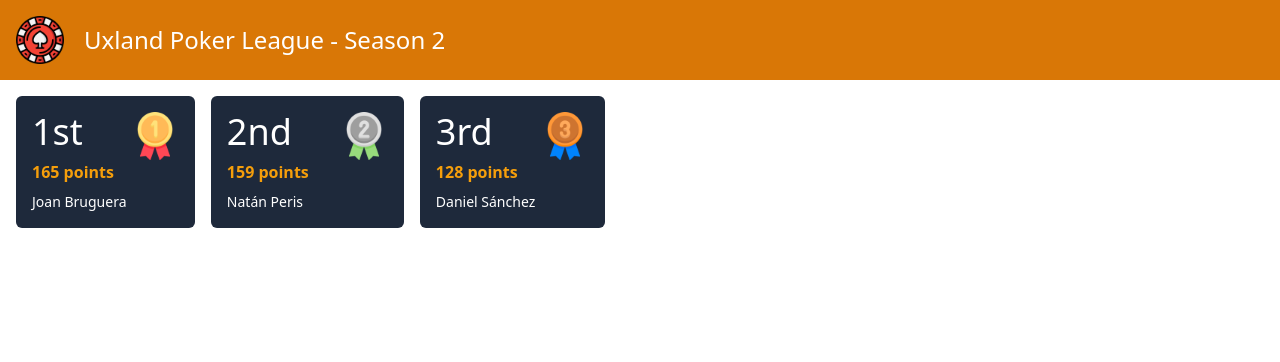
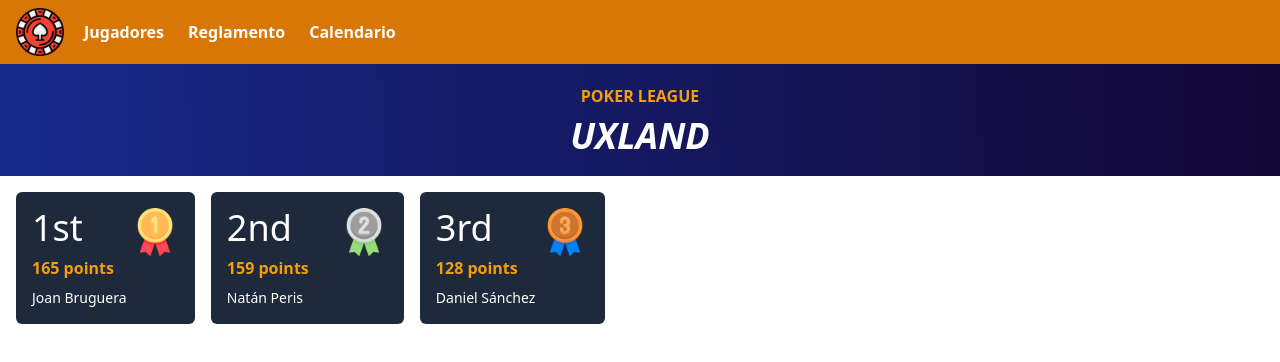
Before and after one commit to dguasch89/poker-league, a React (Vite) app: page / in a window 1280 px wide. Shown: the top 362 px of the page. Built offline with nearby package versions, Linux system fonts and the light colour scheme.

Commit message:
home component

```diff
--- a/src/App.tsx
+++ b/src/App.tsx
@@ -1,42 +1,19 @@
 import logo from './assets/poker.png';
-import goldMedal from './assets/gold_medal.png';
-import silverMedal from './assets/silver_medal.png';
-import bronzeMedal from './assets/bronze_medal.png';
+import {Home} from './views/Home';
 
 function App() {
   return (
     <div className="App">
-      <header className="flex flex-row items-center gap-5 bg-amber-600 p-4">
+      <header className="flex flex-row items-center gap-5 bg-amber-600 p-4 pt-2 pb-2">
         <img src={logo} className="w-12" alt="Poker" />
-        <h1 className="text-white text-2xl font-medium">Uxland Poker League - Season 2</h1>
+        <div className="flex flex-row gap-6 text-white text-md font-medium">
+          <div className="font-bold">Jugadores</div>
+          <div className="font-bold">Reglamento</div>
+          <div className="font-bold">Calendario</div>
+        </div>
       </header>
-      <main className="p-4">
-        <section className="flex flex-col sm:flex-row items-center gap-4">
-          <div className="flex flex-col w-full sm:w-auto p-4 text-white bg-slate-800 rounded-md sm:min-w">
-            <div className="flex flex-row justify-between sm:gap-12">
-              <div className="text-4xl font-medium">1st</div>
-              <img src={goldMedal} className="w-12" alt="gold-medal" />
-            </div>
-            <div className="text-md font-bold text-amber-500 mb-2">165 points</div>
-            <div className="text-sm">Joan Bruguera</div>
-          </div>
-          <div className="flex flex-col w-full sm:w-auto p-4 text-white bg-slate-800 rounded-md">
-            <div className="flex flex-row justify-between sm:gap-12">
-              <div className="text-4xl font-medium">2nd</div>
-              <img src={silverMedal} className="w-12" alt="silver-medal" />
-            </div>
-            <div className="text-md font-bold text-amber-500 mb-2">159 points</div>
-            <div className="text-sm">Natán Peris</div>
-          </div>
-          <div className="flex flex-col w-full sm:w-auto p-4 text-white bg-slate-800 rounded-md">
-            <div className="flex flex-row justify-between sm:gap-12">
-              <div className="text-4xl font-medium">3rd</div>
-              <img src={bronzeMedal} className="w-12" alt="bronze-medal" />
-            </div>
-            <div className="text-md font-bold text-amber-500 mb-2">128 points</div>
-            <div className="text-sm">Daniel Sánchez</div>
-          </div>
-        </section>
+      <main>
+        <Home />
       </main>
     </div>
   );
--- /dev/null
+++ b/src/views/Home.css
@@ -0,0 +1,3 @@
+.banner {
+  background: linear-gradient(268.68deg, #130735 -0.01%, #172a8b 100.51%);
+}
--- /dev/null
+++ b/src/views/Home.tsx
@@ -0,0 +1,41 @@
+import goldMedal from '../assets/gold_medal.png';
+import silverMedal from '../assets/silver_medal.png';
+import bronzeMedal from '../assets/bronze_medal.png';
+import './home.css';
+
+export function Home() {
+  return (
+    <div className="Home">
+      <section className="banner flex flex-col gap-2 items-center justify-items-center bg-emerald-500 p-5">
+        <h2 className="font-bold text-md text-amber-500">POKER LEAGUE</h2>
+        <h1 className="font-bold text-4xl text-white italic">UXLAND</h1>
+      </section>
+      <section className="flex flex-col sm:flex-row items-center gap-4 p-4">
+        <div className="flex flex-col w-full sm:w-auto p-4 text-white bg-slate-800 rounded-md sm:min-w">
+          <div className="flex flex-row justify-between sm:gap-12">
+            <div className="text-4xl font-medium">1st</div>
+            <img src={goldMedal} className="w-12" alt="gold-medal" />
+          </div>
+          <div className="text-md font-bold text-amber-500 mb-2">165 points</div>
+          <div className="text-sm">Joan Bruguera</div>
+        </div>
+        <div className="flex flex-col w-full sm:w-auto p-4 text-white bg-slate-800 rounded-md">
+          <div className="flex flex-row justify-between sm:gap-12">
+            <div className="text-4xl font-medium">2nd</div>
+            <img src={silverMedal} className="w-12" alt="silver-medal" />
+          </div>
+          <div className="text-md font-bold text-amber-500 mb-2">159 points</div>
+          <div className="text-sm">Natán Peris</div>
+        </div>
+        <div className="flex flex-col w-full sm:w-auto p-4 text-white bg-slate-800 rounded-md">
+          <div className="flex flex-row justify-between sm:gap-12">
+            <div className="text-4xl font-medium">3rd</div>
+            <img src={bronzeMedal} className="w-12" alt="bronze-medal" />
+          </div>
+          <div className="text-md font-bold text-amber-500 mb-2">128 points</div>
+          <div className="text-sm">Daniel Sánchez</div>
+        </div>
+      </section>
+    </div>
+  );
+}
```
